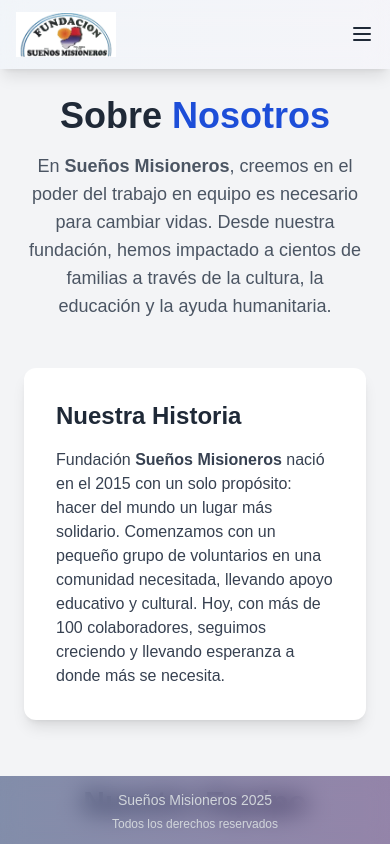
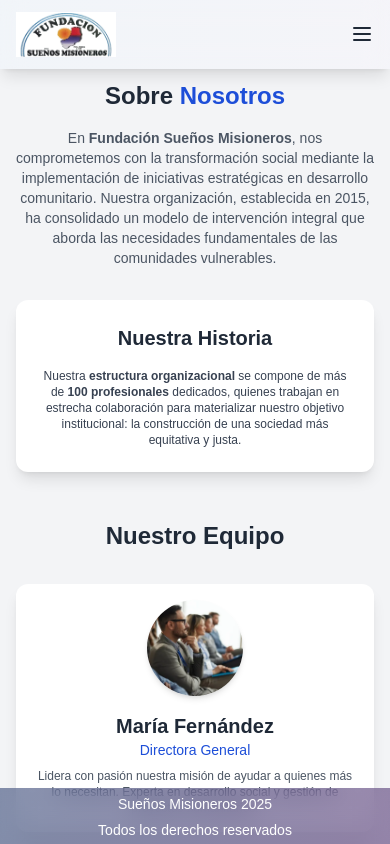
Before and after one commit to MatiasGonzalez1/fundacionSumi, a React (Vite) app: page /about in a window 390 px wide. Shown: the top 844 px of the page. Built offline with nearby package versions, Linux system fonts and the light colour scheme.

Commit message:
feat: add new text and responsive design

```diff
--- a/src/components/Footer/Footer.jsx
+++ b/src/components/Footer/Footer.jsx
@@ -1,12 +1,12 @@
 const Footer = () => {
   return (
     <footer className="fixed bottom-0 left-0 bg-gradient-to-r from-blue-900/30 to-purple-900/30 bg-slate-900 backdrop-blur-md w-full z-50 bg-opacity-30">
-  <div className="flex justify-center items-center sm:px-8 px-4 py-3 shadow-lg">
+  <div className="flex justify-center items-center sm:px-6 px-4 py-1 shadow-lg">
     <div className="text-center w-full">
-      <span className="text-gray-300 text-sm sm:text-base">
+      <span className="text-white text-sm sm:text-base">
         Sueños Misioneros 2025
       </span>
-      <span className="text-gray-300 text-xs sm:text-sm block mt-1">
+      <span className="text-white text-sm sm:text-sm block mt-1">
         Todos los derechos reservados
       </span>
     </div>
--- a/src/components/Hero/Hero.jsx
+++ b/src/components/Hero/Hero.jsx
@@ -3,8 +3,8 @@
 
 const Hero = () => {
   return (
-    <section className="relative py-20 bg-gradient-to-r from-blue-50/20 to-purple-50/20 bg-slate-100 min-h-screen flex items-center">
-      <div className="container mx-auto px-6 sm:px-12 flex flex-col md:flex-row items-center">
+    <section className="relative py-20 sm:py-16 md:py-20 bg-gradient-to-r from-blue-50/20 to-purple-50/20 bg-slate-100 min-h-screen flex items-center">
+      <div className="container mx-auto px-4 sm:px-6 md:px-8 lg:px-12 flex flex-col md:flex-row items-center">
         {/* Texto */}
         <motion.div
           initial={{ opacity: 0, x: -50 }}
@@ -12,13 +12,12 @@
           transition={{ duration: 0.8 }}
           className="md:w-1/2 text-center md:text-left"
         >
-          <h1 className="text-3xl sm:text-5xl font-bold text-gray-800 leading-tight">
-            ¡Bienvenidos! Somos <span className="text-blue-700">Sueños Misioneros</span>
+          <h1 className="text-xl sm:text-2xl md:text-4xl lg:text-5xl xl:text-6xl font-bold text-gray-800 leading-tight">
+            Bienvenidos a <span className="text-blue-700">Sueños Misioneros</span>
           </h1>
-          <h2 className="mt-3 text-xl sm:text-2xl text-gray-700 font-semibold">
-            Una fundación misionera que trabaja por un mundo más solidario, justo y lleno de oportunidades.
-          </h2>
-          <p className="mt-4 text-lg text-gray-600">
+          <h2 className="mt-3 text-sm sm:text-base md:text-lg lg:text-xl text-gray-700 font-semibold">
+          Somos una fundación que promueve la cultura y brinda apoyo a comunidades vulnerables, trabajando para mejorar la calidad de vida de las personas y fortalecer el desarrollo social.          </h2>
+          <p className="mt-4 text-xs sm:text-sm md:text-base text-gray-600">
             Únete a nuestra misión: fomentar la cultura, apoyar a quienes más lo necesitan
             y construir un futuro basado en valores y colaboración.
           </p>
@@ -26,31 +25,15 @@
           {/* Lista de impacto */}
           <ul className="mt-6 space-y-2 text-gray-700">
             <li className="flex items-center">
-              ✅ <span className="ml-2">Impulsamos el arte y la educación en comunidades vulnerables.</span>
+              ✅ <span className="ml-2 text-xs sm:text-sm">Impulsamos el arte y la educación en comunidades vulnerables.</span>
             </li>
             <li className="flex items-center">
-              ✅ <span className="ml-2">Brindamos apoyo a familias en situación de riesgo.</span>
+              ✅ <span className="ml-2 text-xs sm:text-sm">Brindamos apoyo a familias en situación de riesgo.</span>
             </li>
             <li className="flex items-center">
-              ✅ <span className="ml-2">Creamos redes de colaboración para el bienestar social.</span>
+              ✅ <span className="ml-2 text-xs sm:text-sm">Creamos redes de colaboración para el bienestar social.</span>
             </li>
           </ul>
-
-          {/* Botones de acción */}
-          {/* <div className="mt-6 flex space-x-4 justify-center md:justify-start">
-            <a
-              href="#"
-              className="bg-blue-700 text-white px-6 py-3 rounded-xl text-lg font-semibold hover:bg-blue-800 transition-all duration-300 inline-block"
-            >
-              Conócenos
-            </a>
-            <a
-              href="#"
-              className="border border-blue-700 text-blue-700 px-6 py-3 rounded-xl text-lg font-semibold hover:bg-blue-700 hover:text-white transition-all duration-300 inline-block"
-            >
-              Colabora
-            </a>
-          </div> */}
         </motion.div>
 
         {/* Imagen */}
@@ -63,7 +46,7 @@
           <img
             src={HeroImage}
             alt="Héroes comunitarios"
-            className="w-[400px] sm:w-[500px] drop-shadow-lg rounded-2xl"
+            className="w-[80vw] sm:w-[60vw] md:w-[40vw] lg:w-[35vw] drop-shadow-lg rounded-2xl max-w-[600px]"
           />
         </motion.div>
       </div>
--- a/src/pages/About.jsx
+++ b/src/pages/About.jsx
@@ -32,8 +32,8 @@
 
 const AboutUs = () => {
   return (
-    <section className="bg-gray-100 min-h-screen py-24">
-      <div className="container mx-auto px-6 sm:px-12">
+    <section className="bg-gray-100 min-h-screen py-20 sm:py-16 md:py-20">
+      <div className="container mx-auto px-4 sm:px-6 md:px-8 lg:px-12">
         {/* Sección de presentación */}
         <motion.div
           initial={{ opacity: 0, y: -20 }}
@@ -41,58 +41,56 @@
           transition={{ duration: 0.8 }}
           className="text-center max-w-3xl mx-auto"
         >
-          <h1 className="text-4xl sm:text-5xl font-bold text-gray-800">
+          <h1 className="text-2xl sm:text-3xl md:text-4xl lg:text-5xl font-bold text-gray-800">
             Sobre <span className="text-blue-700">Nosotros</span>
           </h1>
-          <p className="mt-4 text-lg text-gray-600">
-            En <strong>Sueños Misioneros</strong>, creemos en el poder del trabajo en equipo es necesario para
-            cambiar vidas. Desde nuestra fundación, hemos impactado a cientos de familias a
-            través de la cultura, la educación y la ayuda humanitaria.
+          <p className="mt-4 text-sm sm:text-base md:text-lg text-gray-600">
+            En <strong>Fundación Sueños Misioneros</strong>, nos comprometemos con la transformación social mediante la implementación de iniciativas estratégicas en desarrollo comunitario. Nuestra organización, establecida en 2015, ha consolidado un modelo de intervención integral que aborda las necesidades fundamentales de las comunidades vulnerables.
           </p>
         </motion.div>
 
-        {/* Historia de la fundación */}
         <motion.div
   initial={{ opacity: 0, x: -50 }}
   animate={{ opacity: 1, x: 0 }}
   transition={{ duration: 0.8 }}
-          className="mt-12 bg-white p-8 rounded-xl shadow-lg"
+  className="mt-8 sm:mt-12 md:mt-16 bg-white p-6 sm:p-8 rounded-xl shadow-lg w-full md:max-w-[50%] mx-auto"
 >
-          <h2 className="text-2xl font-semibold text-gray-800">
+  <div className="text-center">
+    <h2 className="text-xl sm:text-2xl md:text-3xl font-semibold text-gray-800">
+      <span className="typewriter">
         Nuestra Historia
+      </span>
     </h2>
-          <p className="mt-4 text-gray-700">
-            Fundación <strong>Sueños Misioneros</strong> nació en el 2015 con un solo propósito:
-            hacer del mundo un lugar más solidario. Comenzamos con un pequeño grupo de voluntarios
-            en una comunidad necesitada, llevando apoyo educativo y cultural. Hoy, con más de
-            100 colaboradores, seguimos creciendo y llevando esperanza a donde más se necesita.
+    <p className="mt-4 text-xs sm:text-sm md:text-base text-gray-700">
+      Nuestra <strong>estructura organizacional</strong> se compone de más de <strong>100 profesionales</strong> dedicados, quienes trabajan en estrecha colaboración para materializar nuestro objetivo institucional: la construcción de una sociedad más equitativa y justa.
     </p>
+  </div>
 </motion.div>
 
         {/* Sección del equipo */}
-        <div className="mt-16">
-          <h2 className="text-3xl font-semibold text-gray-800 text-center">
+        <div className="mt-12 sm:mt-16 md:mt-20">
+          <h2 className="text-2xl sm:text-3xl md:text-4xl font-semibold text-gray-800 text-center">
             Nuestro Equipo
           </h2>
-          <div className="mt-8 grid md:grid-cols-3 gap-8">
+          <div className="mt-8 grid grid-cols-1 sm:grid-cols-2 md:grid-cols-3 gap-6 sm:gap-8 md:gap-12">
             {teamMembers.map((member) => (
               <motion.div
                 key={member.id}
                 initial={{ opacity: 0, y: 20 }}
                 animate={{ opacity: 1, y: 0 }}
                 transition={{ duration: 0.8, delay: member.id * 0.2 }}
-                className="bg-white p-6 rounded-xl shadow-lg text-center"
+                className="bg-white p-4 sm:p-6 rounded-xl shadow-lg text-center"
               >
                 <img
                   src={member.image}
                   alt={member.name}
-                  className="w-32 h-32 mx-auto rounded-full object-cover shadow-md"
+                  className="w-24 sm:w-32 h-24 sm:h-32 mx-auto rounded-full object-cover shadow-md"
                 />
-                <h3 className="mt-4 text-xl font-semibold text-gray-800">
+                <h3 className="mt-4 text-xl sm:text-xl md:text-2xl font-semibold text-gray-800">
                   {member.name}
                 </h3>
-                <p className="text-blue-700 font-medium">{member.role}</p>
-                <p className="mt-2 text-gray-600 text-sm">{member.description}</p>
+                <p className="text-blue-700 font-medium text-sm sm:text-base">{member.role}</p>
+                <p className="mt-2 text-gray-600 text-xs sm:text-sm">{member.description}</p>
               </motion.div>
             ))}
           </div>
```
Lines whose indentation alone changed are shown as unchanged.
